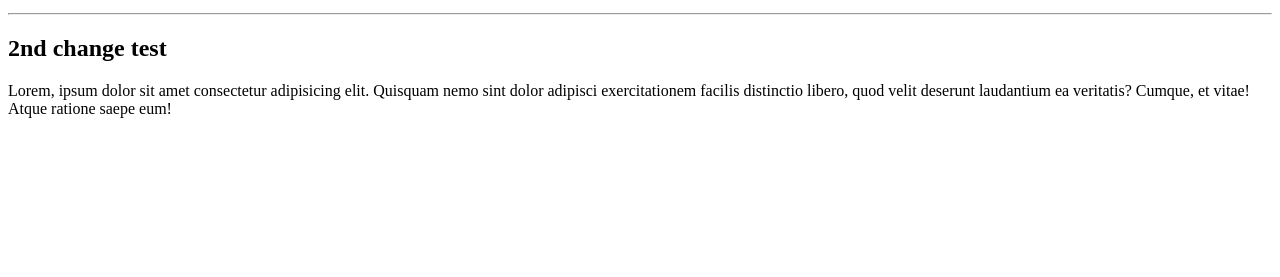
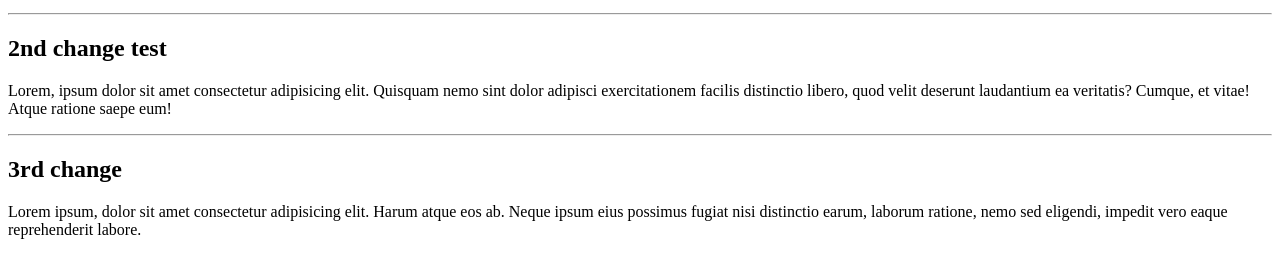
Before and after one commit to Uttam-96/Uttam-96.github.io, a plain HTML site: page index.html in a window 1280 px wide. Shown: the part 119-396 px from the top of the page. Drawn offline with Linux system fonts and the light colour scheme.

Commit message:
add : 3rd heading text

```diff
--- a/index.html
+++ b/index.html
@@ -22,5 +22,13 @@
       deserunt laudantium ea veritatis? Cumque, et vitae! Atque ratione saepe
       eum!
     </p>
+
+    <hr />
+    <h2>3rd change</h2>
+    <p>
+      Lorem ipsum, dolor sit amet consectetur adipisicing elit. Harum atque eos
+      ab. Neque ipsum eius possimus fugiat nisi distinctio earum, laborum
+      ratione, nemo sed eligendi, impedit vero eaque reprehenderit labore.
+    </p>
   </body>
 </html>
```
